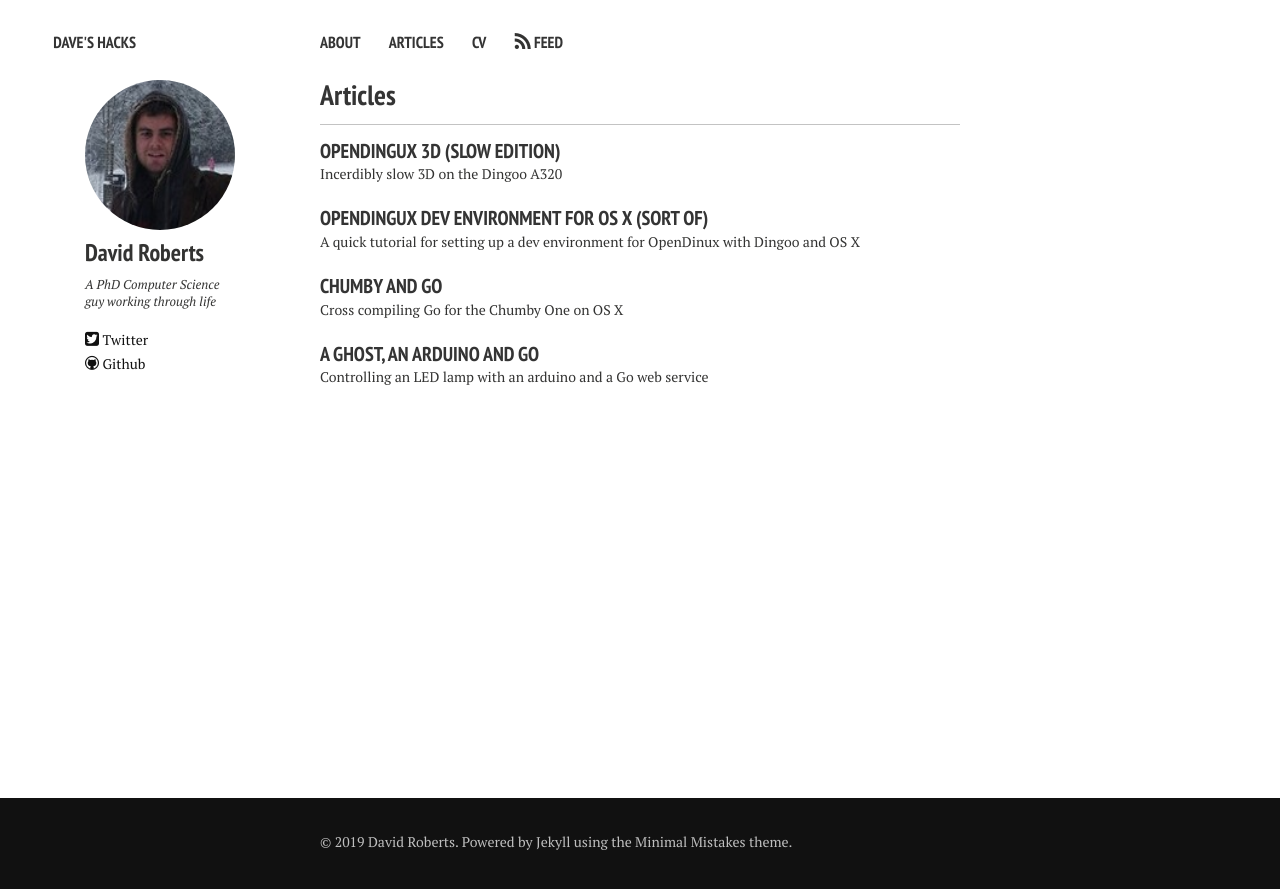
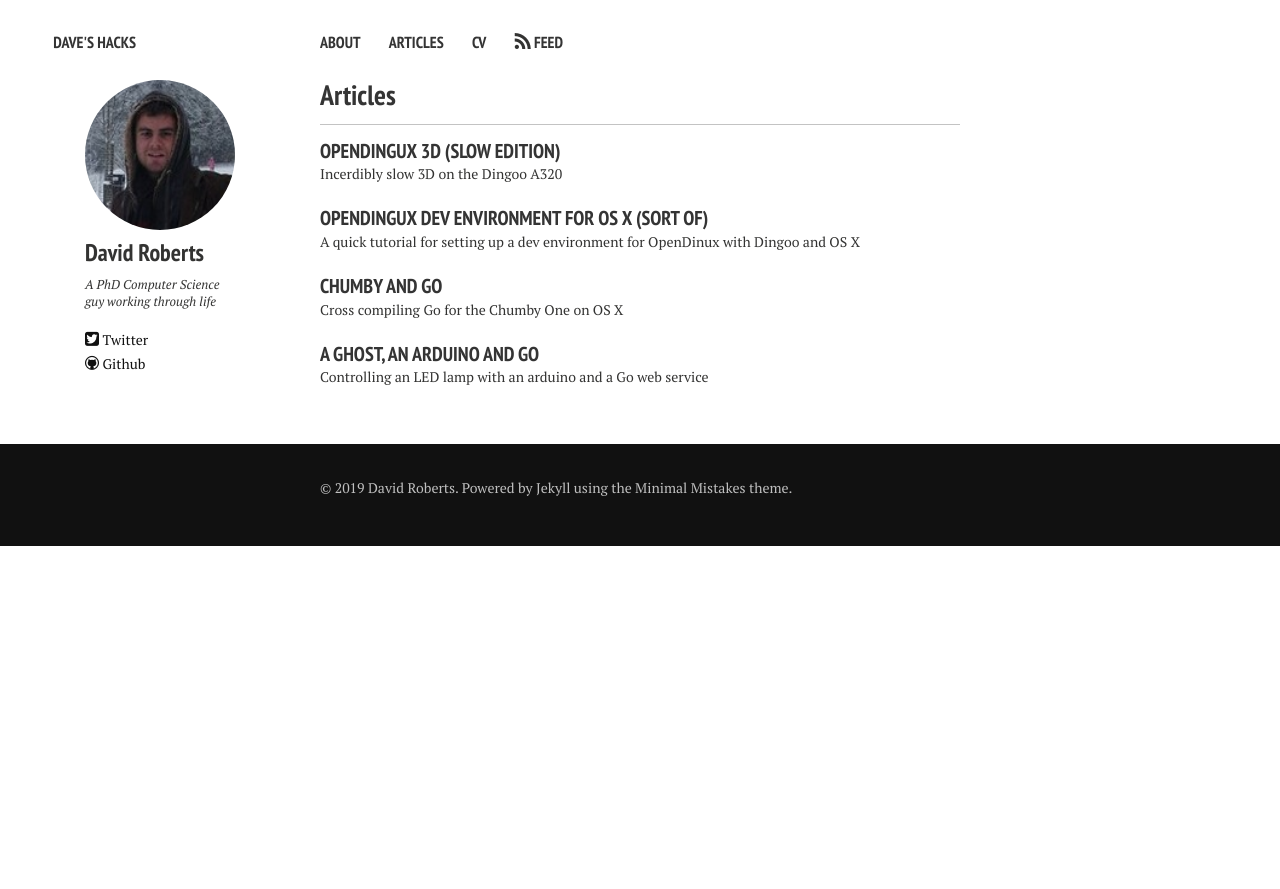
Before and after one commit to davidatroberts/davidatroberts.github.io, a Jekyll site: the page built from index.md, in a window 1280 px wide. Shown: the top 889 px of the page. Built offline with Jekyll 4.4.1, drawn with Linux system fonts in a browser that asks for light colours; nearby versions of some CDN libraries.

Commit message:
Undo the changes to the footer

```diff
--- a/assets/css/main.css
+++ b/assets/css/main.css
@@ -2066,15 +2066,13 @@ body {
 }
 .footer-wrap {
   margin: 0 auto;
+  width: 100%;
   *zoom: 1;
   clear: both;
   margin-top: 1em;
   padding-top: 2em;
   padding-bottom: 3em;
   background-color: #111;
-  position: fixed;
-  bottom: 0;
-  width: 100%;
 }
 .footer-wrap:before,
 .footer-wrap:after {
--- a/assets/less/page.less
+++ b/assets/less/page.less
@@ -294,9 +294,6 @@ body {
 	padding-top: 2em;
     padding-bottom: 3em;
     background-color: @black;
-    position: fixed;
-    bottom: 0;
-    width: 100%;
 	a,
 	a:active,
 	a:visited,
```
Also changed, not shown: assets/css/main.min.css.
